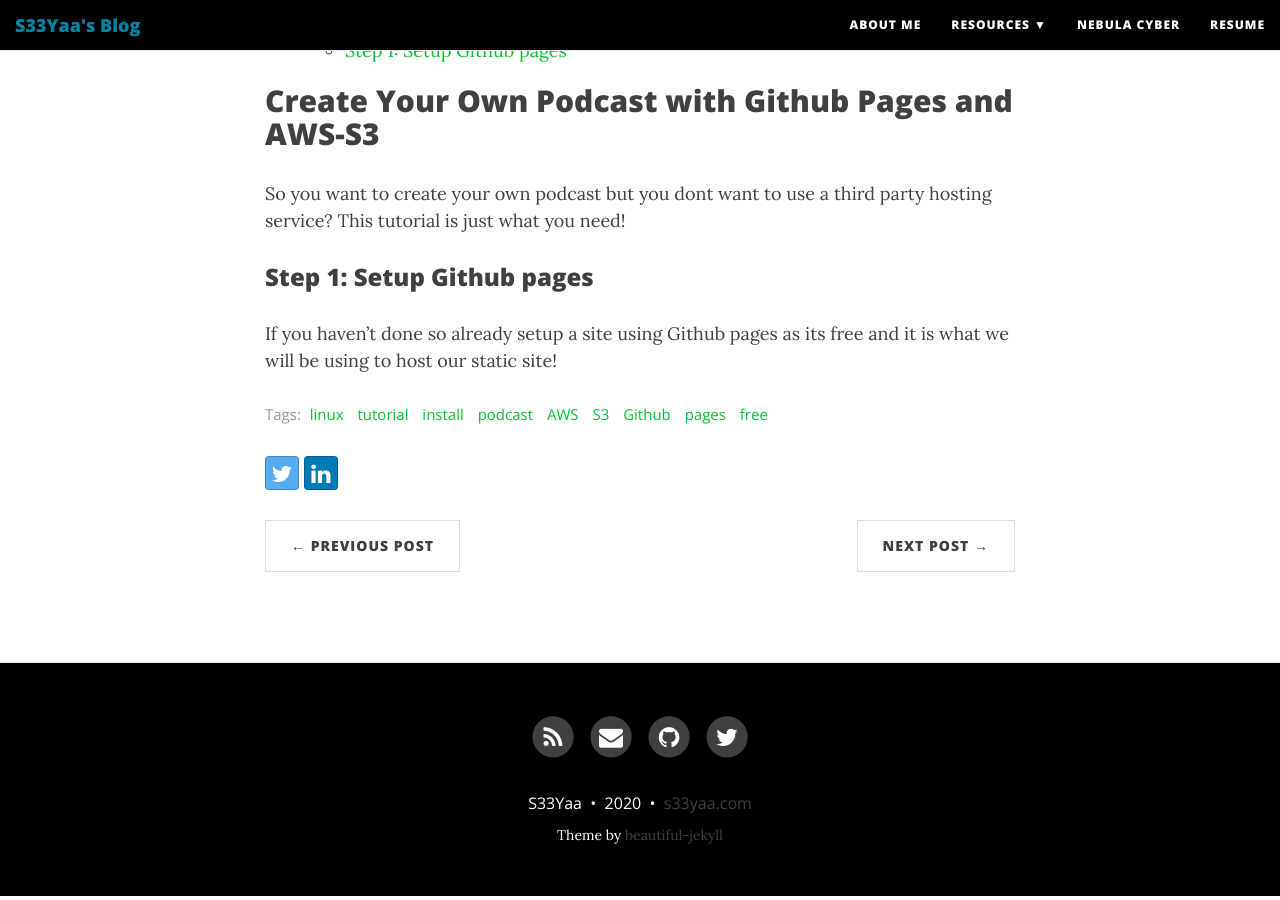
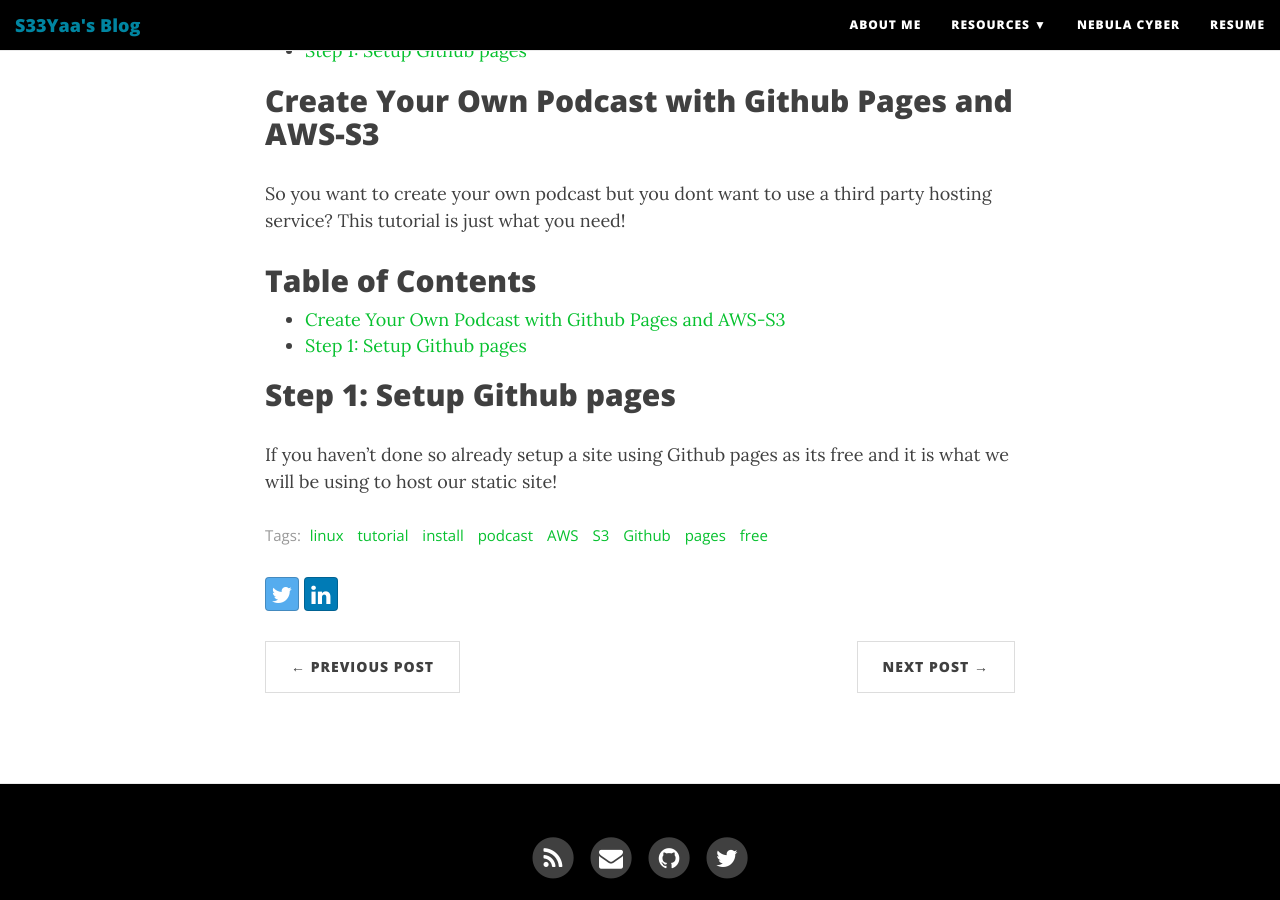
Before and after one commit to vevinkirk/vevinkirk.github.io, a Jekyll site: the page built from _posts/2020-09-10-Create-Your-Own-Podcast-with-Github-Pages-and-AWS-S3.md, in a window 1280 px wide and 900 px high, scrolled down 388 px. Built offline with Jekyll 4.4.1, drawn with Linux system fonts in a browser that asks for light colours; nearby versions of some CDN libraries; the table of contents is made by our own code.

Commit message:
Update 2020-09-10-Create-Your-Own-Podcast-with-Github-Pages-and-AWS-S3.md

```diff
--- a/_posts/2020-09-10-Create-Your-Own-Podcast-with-Github-Pages-and-AWS-S3.md
+++ b/_posts/2020-09-10-Create-Your-Own-Podcast-with-Github-Pages-and-AWS-S3.md
@@ -11,6 +11,11 @@ comments: true
 
 So you want to create your own podcast but you dont want to use a third party hosting service? This tutorial is just what you need!
 
-### Step 1: Setup Github pages
+## Table of Contents
+{: .no_toc}
+* TOC
+{:toc}
+
+## Step 1: Setup Github pages
 
 If you haven't done so already setup a site using Github pages as its free and it is what we will be using to host our static site!
```
